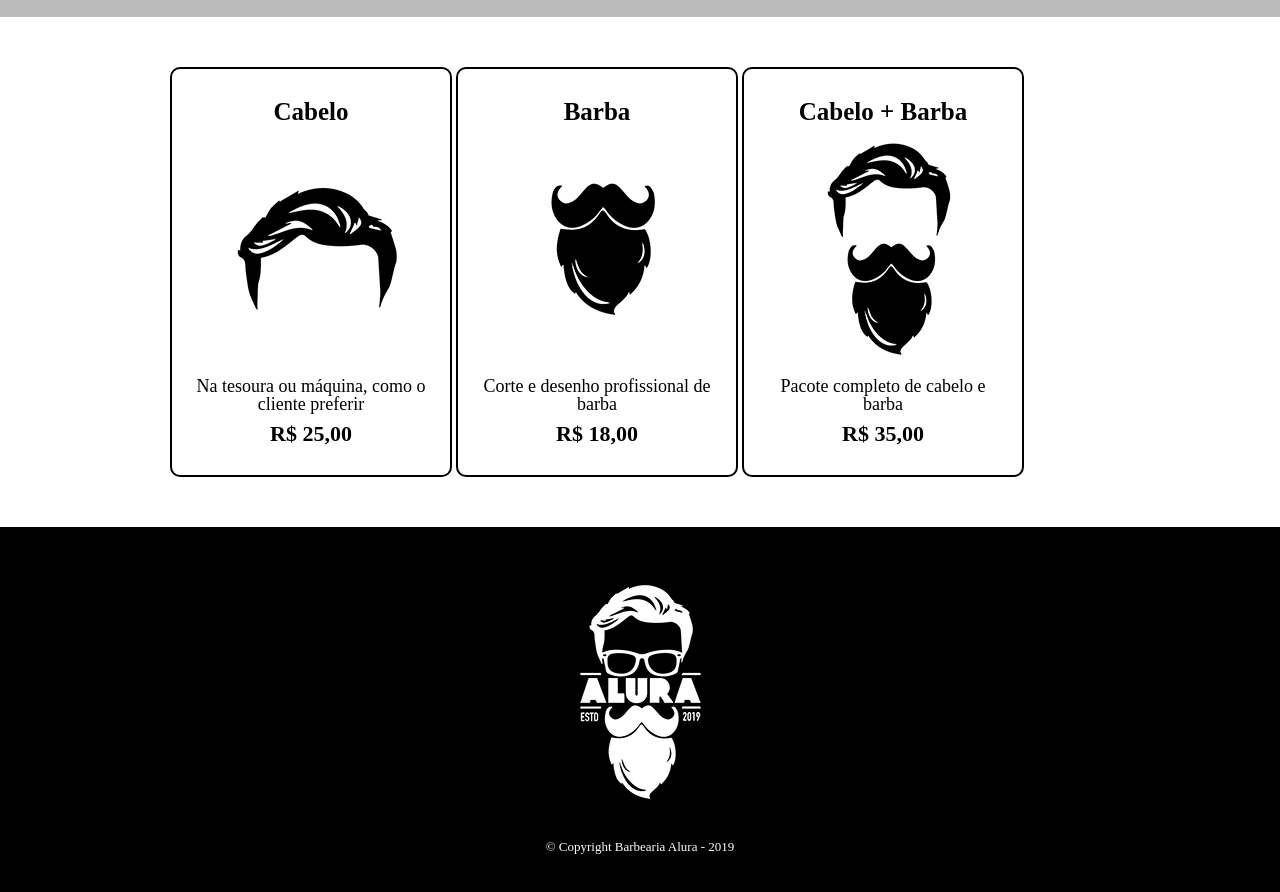
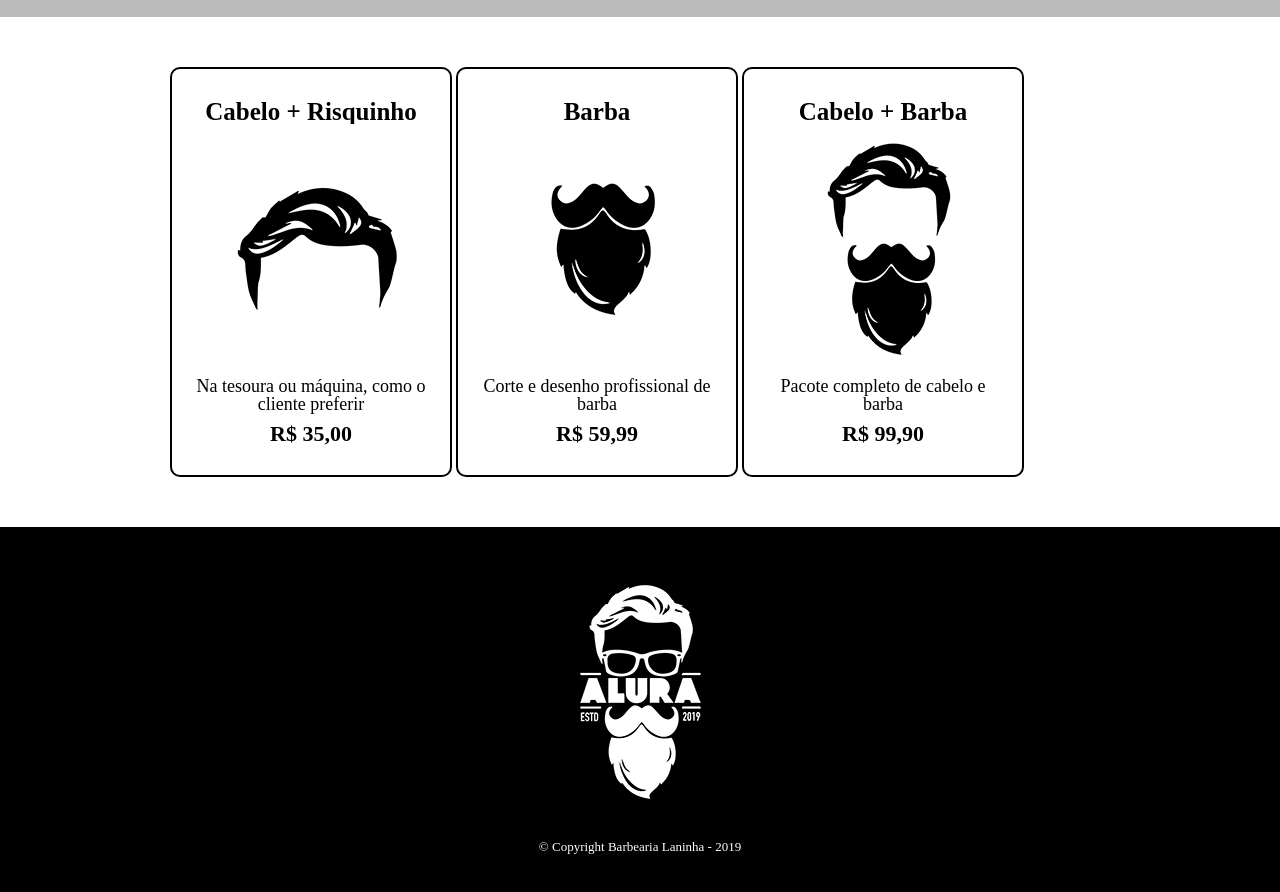
Before and after one commit to 07gabriel07/barbearia-alura, a plain HTML site: page produtos.html in a window 1280 px wide. Shown: the part 276-1168 px from the top of the page. Drawn offline with Linux system fonts and the light colour scheme.

Commit message:
Add files via upload

```diff
--- a/produtos.html
+++ b/produtos.html
@@ -2,7 +2,7 @@
 <html>
 	<head>
 		<meta charset="UTF-8">
-		<title>Produtos - Barbearia Alura</title>
+		<title>Produtos - Barbearia Laninha</title>
 
 		<link rel="stylesheet" href="reset.css">
 		<link rel="stylesheet" href="produtos.css">
@@ -25,29 +25,29 @@
 		<main>
 			<ul class="produtos">
 				<li>
-					<h2>Cabelo</h2>
+					<h2>Cabelo + Risquinho</h2>
 					<img src="cabelo.jpg">
 					<p class="produto-descricao">Na tesoura ou máquina, como o cliente preferir</p>
-					<p class="produto-preco">R$ 25,00</p>
+					<p class="produto-preco">R$ 35,00</p>
 				</li>
 				<li>
 					<h2>Barba</h2>
 					<img src="barba.jpg">
 					<p class="produto-descricao">Corte e desenho profissional de barba</p>
-					<p class="produto-preco">R$ 18,00</p>
+					<p class="produto-preco">R$ 59,99</p>
 				</li>
 				<li>
 					<h2>Cabelo + Barba</h2>
 					<img src="cabelo+barba.jpg">
 					<p class="produto-descricao">Pacote completo de cabelo e barba</p>
-					<p class="produto-preco">R$ 35,00</p>
+					<p class="produto-preco">R$ 99,90</p>
 				</li>
 			</ul>
 		</main>
 
 		<footer>
 			<img src="logo-branco.png">
-			<p class="copyright">&copy; Copyright Barbearia Alura - 2019</p>
+			<p class="copyright">&copy; Copyright Barbearia Laninha - 2019</p>
 		</footer>
 	</body>
 </html>
```
Also changed, not shown: index.html (+4 -4 lines).
